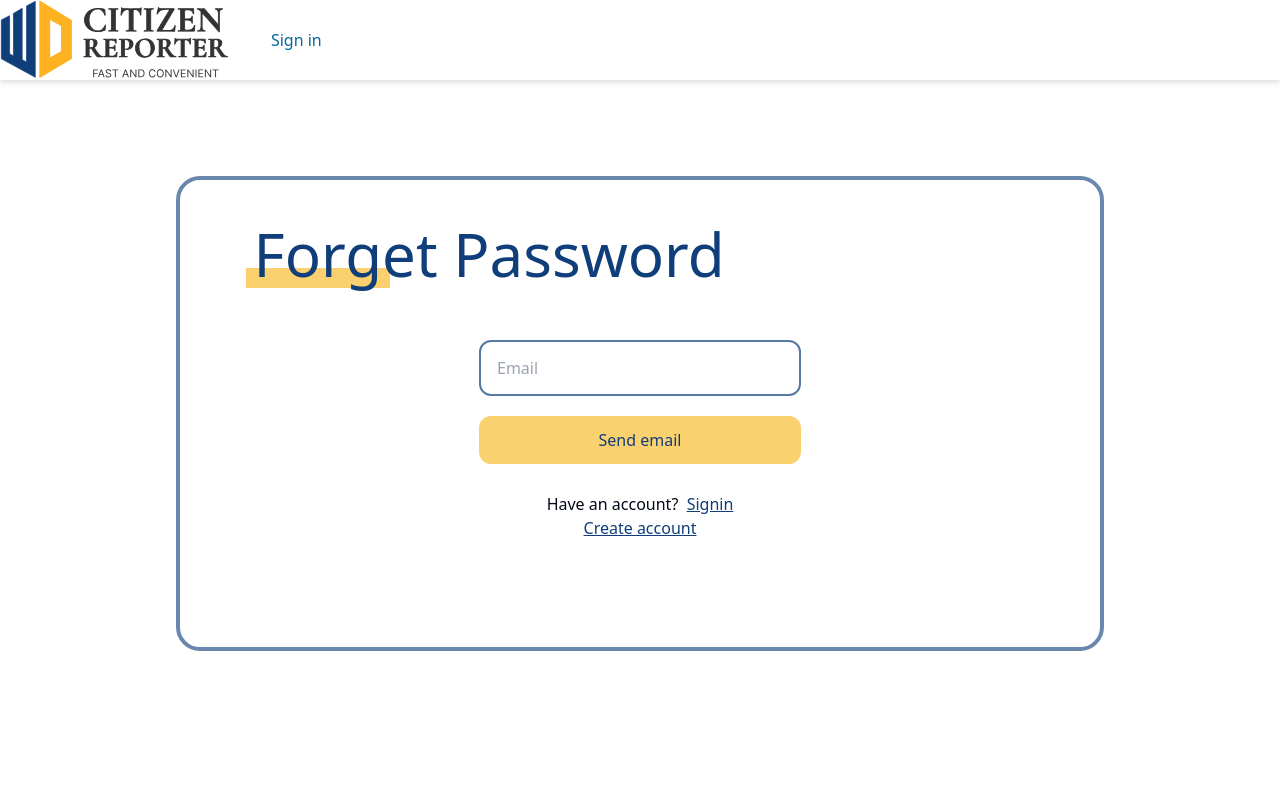
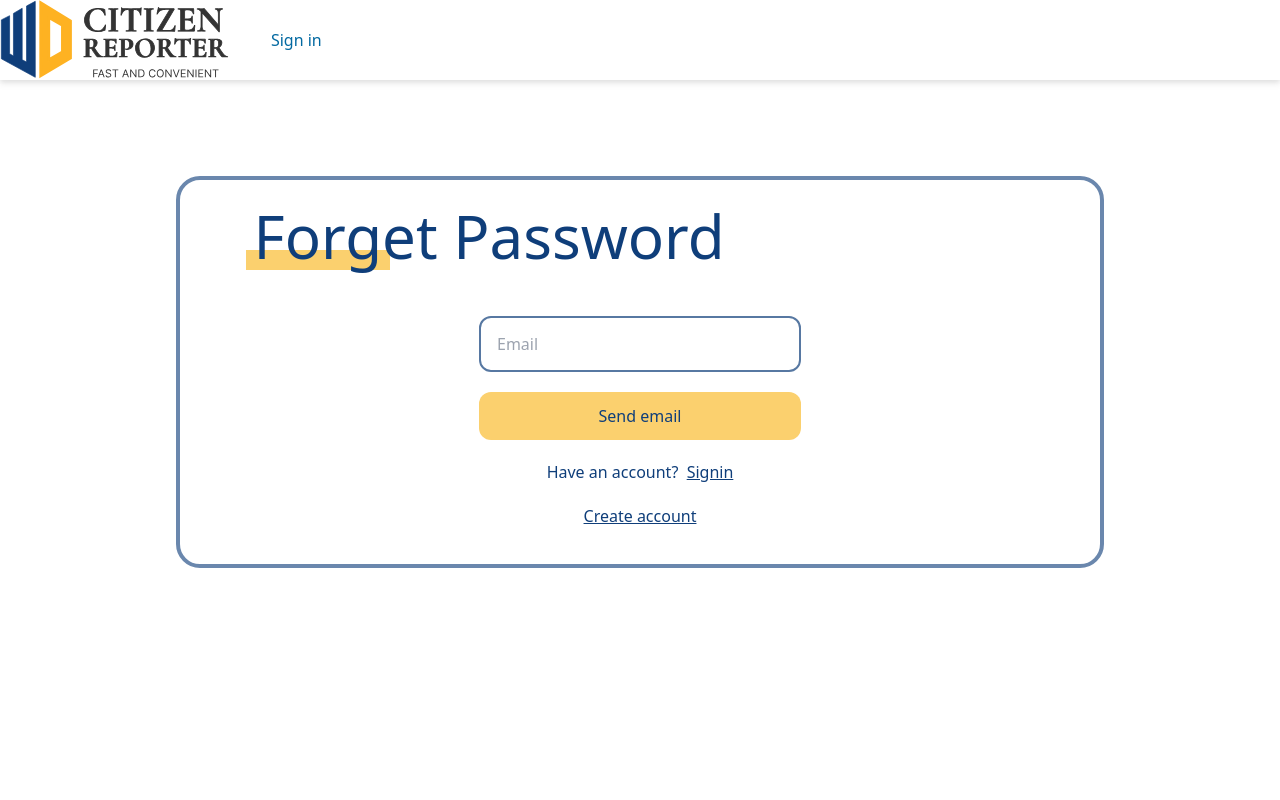
Before and after one commit to CitizenMedia-TW/client, a Next.js app: page /auth/forget-password in a window 1280 px wide. Shown: the top 800 px of the page. Built offline with nearby package versions, Linux system fonts and the light colour scheme; no server answers.

Commit message:
fix: auth page Block component RWD and text color and elements spacing

```diff
--- a/app/auth/Block.tsx
+++ b/app/auth/Block.tsx
@@ -7,19 +7,19 @@ export default function Block({
 }) {
   return (
     <div
-      className="w-screen h-screen bg-white flex flex-col content-end items-end flex-wrap 2xl:px-52 xl:px-44 lg:px-28 px-4 2xl:pt-36 xl:pt-24 lg:pt-16 pt-[8%] pb-[4%] md:pb-44"
+      className="w-screen h-full bg-white flex flex-col content-end items-end flex-wrap 2xl:px-52 xl:px-44 lg:px-28 px-4 2xl:pt-36 xl:pt-24 lg:pt-16 pt-[8%] pb-[4%] md:pb-44"
       /*w/h-screen should be h-dvh/w-dvw but the browser dosen't support*/
     >
-      <div className="w-full h-[90%] rounded-3xl border-solid border-[#6a87ad] border-4">
+      <div className="w-full rounded-3xl border-solid border-[#6a87ad] border-4">
         <div className="w-full md:h-1/6 flex items-end">
           <div className="relative left-[8%] translate-y-1/2 flex flex-col-reverse">
             <div className="relative -left-2 h-5 bg-[#fbd06e] w-36" />
-            <div className="relative top-1.5 text-[#0F3E7A] font-medium font-sans text-6xl -tracking-[2%] relative not-italic leading-10">
+            <div className="relative top-1.5 text-[#0F3E7A] font-medium font-sans text-6xl -tracking-[2%] not-italic leading-10">
               {title}
             </div>
           </div>
         </div>
-        <div className="relative top-[15%]">{children}</div>
+        <div className="relative pt-16">{children}</div>
       </div>
     </div>
   )
--- a/app/auth/forget-password/page.tsx
+++ b/app/auth/forget-password/page.tsx
@@ -27,7 +27,7 @@ export default function Home() {
   if (session) return window.location.replace('/')
   return (
     <Block title={'Forget Password'}>
-      <div className="flex justify-center">
+      <div className="flex justify-center pb-8 md:pb-6">
         <div className="md:h-full md:w-1/2 w-full flex flex-col relative gap-y-2 md:gap-y-5 md:py-3">
           <input
             type="email"
@@ -41,19 +41,19 @@ export default function Home() {
           >
             Send email
           </button>
-          <div className="relative left-1/2 -translate-x-1/2 flex justify-center translate-y-2 md:-translate-y-1/8">
+          <div className="text-[#0F3E7A] flex justify-center">
             Have an account?&nbsp;&nbsp;
             <Link
               href="/auth/signin"
-              className="text-[#0F3E7A] font-sans not-italic underline"
+              className="underline"
             >
               Signin
             </Link>
           </div>
-          <div className="relative left-1/2 -translate-x-1/2 flex justify-center -translate-y-3 md:-translate-y-1/2">
+          <div className="text-[#0F3E7A] flex justify-center">
             <Link
               href="/auth/register"
-              className="text-[#0F3E7A] font-sans not-italic font-normal leading-[50px] underline"
+              className="underline"
             >
               Create account
             </Link>
--- a/app/auth/register/page.tsx
+++ b/app/auth/register/page.tsx
@@ -27,7 +27,7 @@ export default function Page() {
   return (
     <Block title={'Register'}>
       <div className="flex justify-center">
-        <div className="md:h-full md:w-1/2 w-full flex flex-col relative gap-y-2 md:gap-y-5 md:py-3">
+        <div className="md:h-full md:w-1/2 w-full flex flex-col relative gap-y-2 md:gap-y-5">
           <input
             type="text"
             className="relative left-1/2 -translate-x-1/2 h-14 rounded-xl border-2 border-[#5778a2] bg-white shrink-0 justify-center text-[#9E9E9E] font-sans not-italic font-medium leading-normal w-[70%] 2xl:w-96 px-4"
@@ -54,11 +54,11 @@ export default function Page() {
           >
             Register
           </button>
-          <div className="relative left-1/2 -translate-x-1/2 flex justify-center translate-y-2 md:-translate-y-1/8">
+          <div className="text-[#0F3E7A] relative left-1/2 -translate-x-1/2 flex justify-center translate-y-2 md:-translate-y-1/8 pb-8">
             Have an account?&nbsp;&nbsp;
             <Link
               href="/auth/signin"
-              className="text-[#0F3E7A] font-sans not-italic underline"
+              className="font-sans not-italic underline"
             >
               Signin
             </Link>
--- a/app/auth/signin/page.tsx
+++ b/app/auth/signin/page.tsx
@@ -34,14 +34,14 @@ export default function Home() {
   return (
     <Block title={'LOGIN'}>
       <div>
-        <div className="w-full h-5/6 flex flex-col md:flex-row justify-around grow justify-items-center gap-y-2">
+        <div className="w-full flex flex-col md:flex-row justify-around grow justify-items-center gap-y-2">
           <div className="md:h-full md:w-1/2 w-full flex flex-col relative md:py-14 gap-y-2 md:gap-y-6">
             <button
               type="button"
               className="relative left-1/2 md:top-[30%] -translate-x-1/2 h-14 rounded-xl border-2 border-[#5778a2] bg-white shrink-0 justify-center text-[#9E9E9E] font-sans not-italic font-medium leading-normal w-[70%] 2xl:w-96 inline-flex items-center"
               onClick={() => google()}
             >
-              <FcGoogle size={26} />
+              <FcGoogle size={26} className='mx-2'/>
               Sign in with Google
             </button>
             <button
@@ -49,8 +49,8 @@ export default function Home() {
               className="relative left-1/2 md:top-[35%] -translate-x-1/2 h-14 rounded-xl border-2 border-[#0F3E7A] bg-[#0F3E7A] shrink-0 justify-center text-[#FFFFFF] font-sans not-italic font-medium leading-normal w-[70%] 2xl:w-96 inline-flex items-center"
               onClick={() => google()}
             >
-              <ImFacebook2 size={26} color="#FFFFFF" />
-              Continue with Facebook
+              <ImFacebook2 size={24} color="#FFFFFF" className='mx-2' />
+              Sign in with Facebook
             </button>
           </div>
 
```
